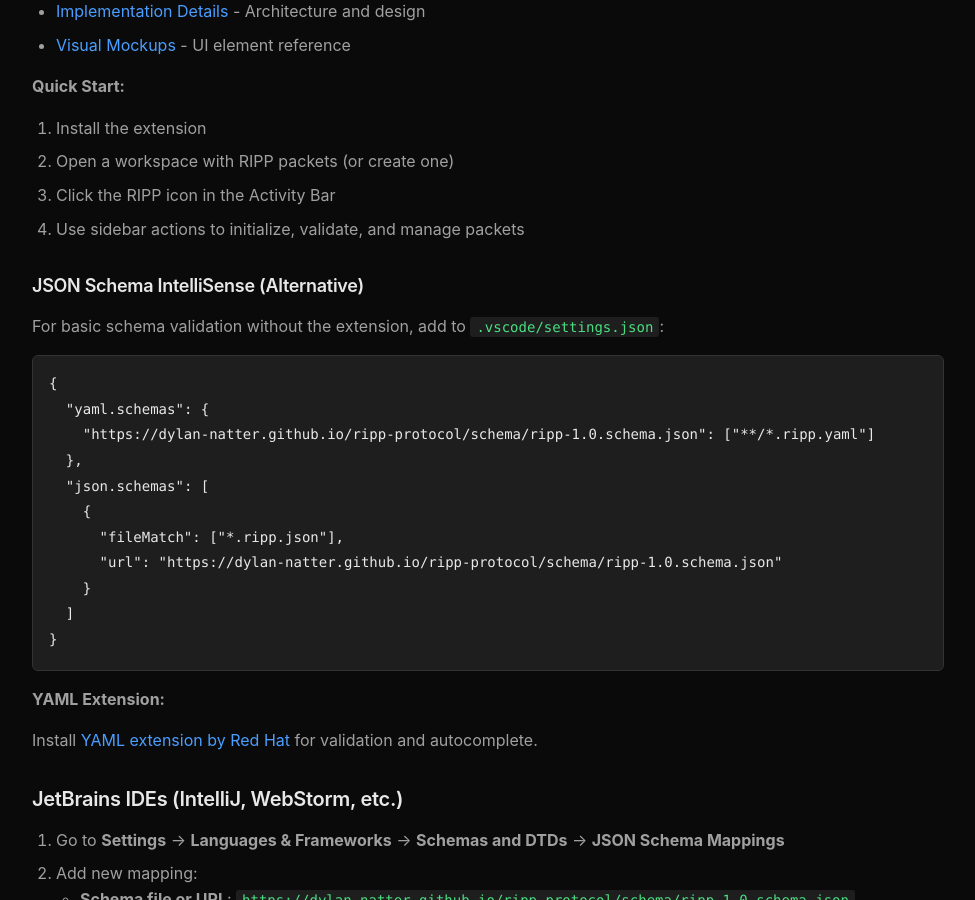
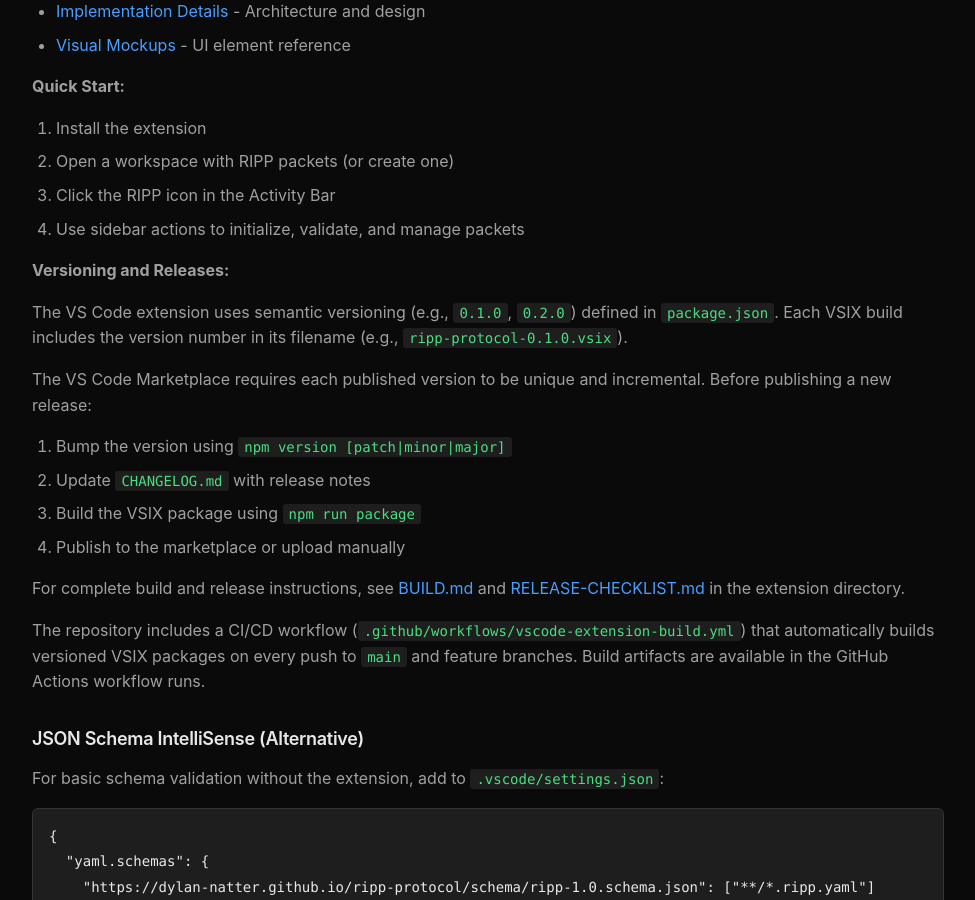
Before and after one commit to Dylan-Natter/ripp-protocol, a Jekyll site: the page built from docs/tooling.md, in a window 1280 px wide and 900 px high, scrolled down 12492 px. Shown: the whole window, without its empty margins (152-1127 px from the left). Built offline with Jekyll 4.4.1, drawn with Linux system fonts in a browser that asks for light colours.

Commit message:
Add VS Code extension versioning documentation to docs/tooling.md
Co-authored-by: Dylan-Natter <69005338+Dylan-Natter@users.noreply.github.com>

```diff
--- a/docs/tooling.md
+++ b/docs/tooling.md
@@ -512,6 +512,21 @@ Search for "RIPP Protocol" in the VS Code Extensions Marketplace, or install fro
 3. Click the RIPP icon in the Activity Bar
 4. Use sidebar actions to initialize, validate, and manage packets
 
+**Versioning and Releases:**
+
+The VS Code extension uses semantic versioning (e.g., `0.1.0`, `0.2.0`) defined in `package.json`. Each VSIX build includes the version number in its filename (e.g., `ripp-protocol-0.1.0.vsix`).
+
+The VS Code Marketplace requires each published version to be unique and incremental. Before publishing a new release:
+
+1. Bump the version using `npm version [patch|minor|major]`
+2. Update `CHANGELOG.md` with release notes
+3. Build the VSIX package using `npm run package`
+4. Publish to the marketplace or upload manually
+
+For complete build and release instructions, see [BUILD.md](https://github.com/Dylan-Natter/ripp-protocol/blob/main/tools/vscode-extension/BUILD.md) and [RELEASE-CHECKLIST.md](https://github.com/Dylan-Natter/ripp-protocol/blob/main/tools/vscode-extension/RELEASE-CHECKLIST.md) in the extension directory.
+
+The repository includes a CI/CD workflow (`.github/workflows/vscode-extension-build.yml`) that automatically builds versioned VSIX packages on every push to `main` and feature branches. Build artifacts are available in the GitHub Actions workflow runs.
+
 #### JSON Schema IntelliSense (Alternative)
 
 For basic schema validation without the extension, add to `.vscode/settings.json`:
```
